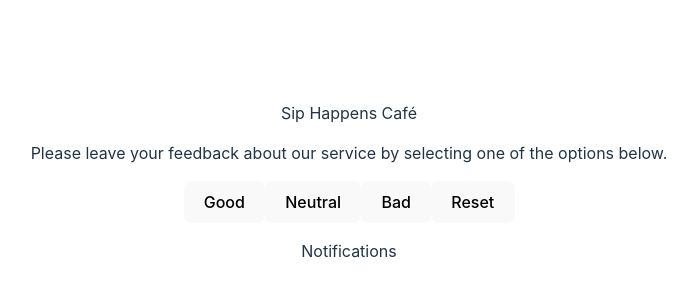
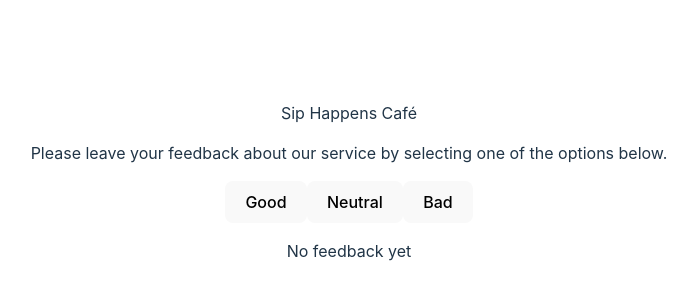
Before and after one commit to dima50066/goit-react-hw-02, a React (Vite) app: page / in a window 1280 px wide. Shown: the part 218-518 px from the top of the page, without its empty margins (291-988 px from the left). Built offline with nearby package versions, Linux system fonts and the light colour scheme.

Commit message:
work with project

```diff
--- a/src/App.jsx
+++ b/src/App.jsx
@@ -18,12 +18,25 @@
       [feedbackType]: feedback[feedbackType] + 1,
     });
   };
+
   const totalFeedback = feedback.good + feedback.neutral + feedback.bad;
+
+  const resetFeedback = () => {
+    setFeedback({
+      good: 0,
+      neutral: 0,
+      bad: 0,
+    });
+  };
 
   return (
     <>
       <Descriptions />
-      <Options updateFeedback={updateFeedback} />
+      <Options
+        updateFeedback={updateFeedback}
+        resetFeedback={resetFeedback}
+        totalFeedback={totalFeedback}
+      />
       {totalFeedback > 0 ? (
         <Feedback feedback={feedback} totalFeedback={totalFeedback} />
       ) : (
--- a/src/components/Notifications.jsx
+++ b/src/components/Notifications.jsx
@@ -1,7 +1,7 @@
 const Notifications = () => {
   return (
     <div>
-      <p>Notifications</p>
+      <p>No feedback yet</p>
     </div>
   );
 };
--- a/src/components/Options.jsx
+++ b/src/components/Options.jsx
@@ -1,11 +1,12 @@
-const Options = ({ updateFeedback }) => {
+const Options = ({ updateFeedback, resetFeedback, totalFeedback }) => {
   return (
-    <>
+    <div>
       <button onClick={() => updateFeedback("good")}>Good</button>
       <button onClick={() => updateFeedback("neutral")}>Neutral</button>
       <button onClick={() => updateFeedback("bad")}>Bad</button>
-      <button onClick={() => updateFeedback("reset")}>Reset</button>
-    </>
+      {totalFeedback > 0 && <button onClick={resetFeedback}>Reset</button>}
+    </div>
   );
 };
+
 export default Options;
```
